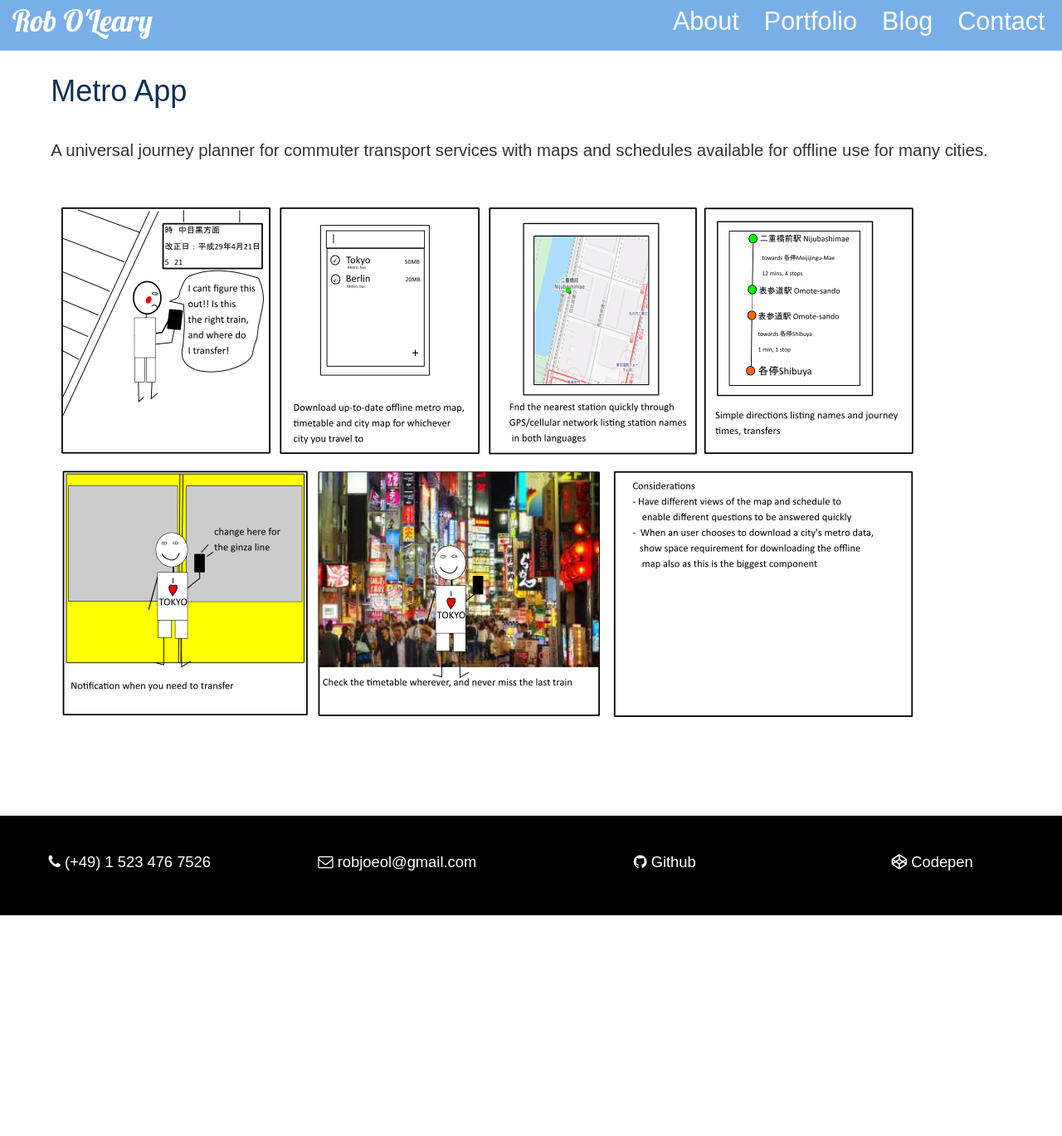
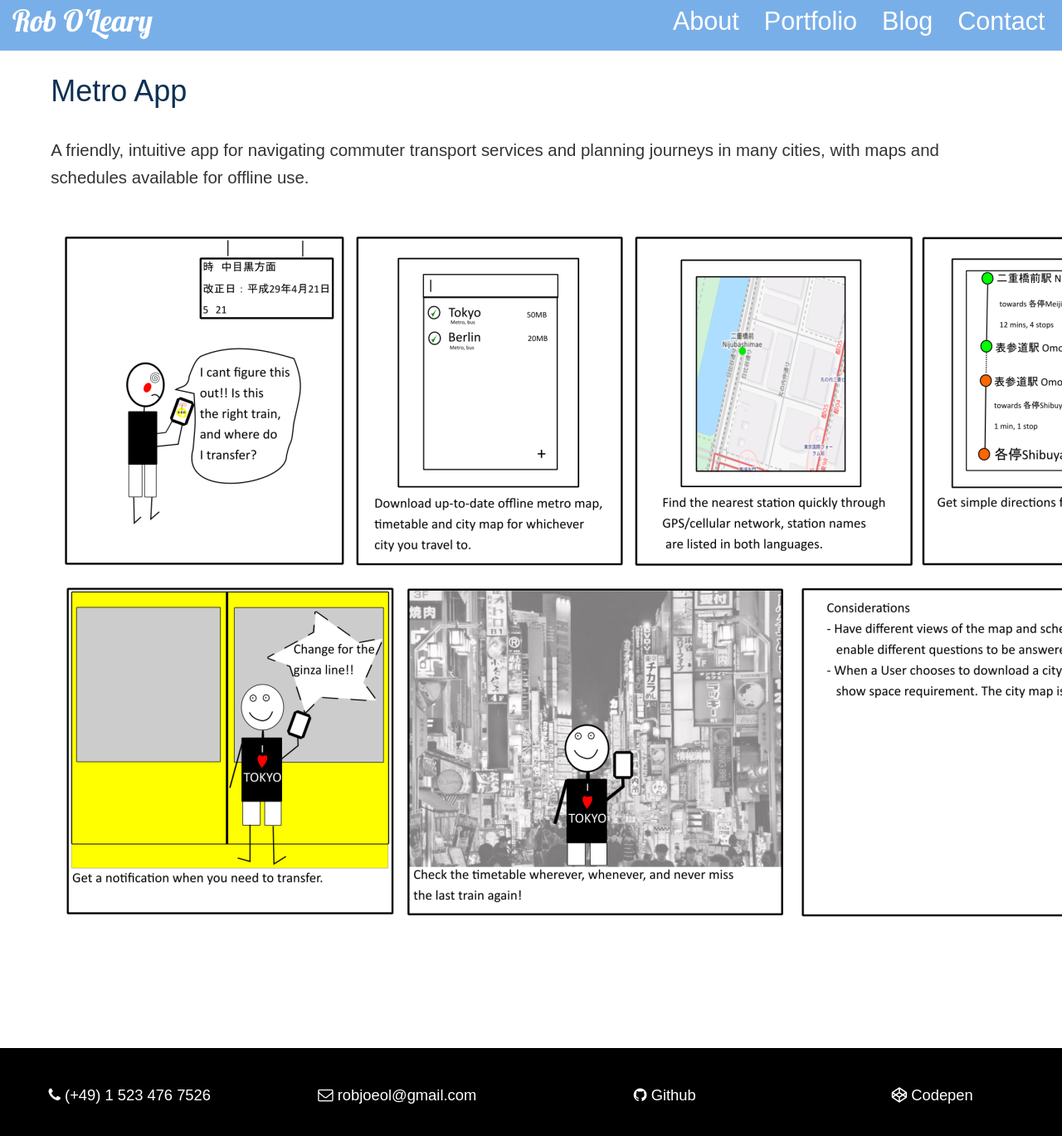
Before and after one commit to robole/robole.github.io, a Jekyll site: the page built from _pages/metro-app.html, in a window 1280 px wide and 1383 px high. Shown: the top 1369 px of the window at 83% size. Built offline with Jekyll 4.4.1, drawn with Linux system fonts in a browser that asks for light colours.

Commit message:
update metro app

```diff
--- a/_layouts/post.html
+++ b/_layouts/post.html
@@ -3,7 +3,7 @@
 {% include head.html %}
 
 <body data-spy="scroll" data-target=".navbar" >
-	<div id="toTopBtn" title="Return to top of page"><span class="fa fa-arrow-up toTopArrow"></span></div>
+	<div id="toTopBtn" title="Return to top of page"><span class="fa fa-chevron-circle-up toTopArrow"></span></div>
 	{% include post_navbar.html %}
 	{% include post_list.html %}
 
--- a/_pages/metro-app.html
+++ b/_pages/metro-app.html
@@ -5,6 +5,6 @@ permalink: /metro-app
 ---
 <div class="top-container content scrollable">
   <h1>Metro App</h1>
-  <p>A universal journey planner for commuter transport services with maps and schedules available for offline use for many cities.</p>
-  <img src="/assets/img/metro-app-storyboard.png" alt="metro app storyboard"/>
+  <p>A friendly, intuitive app for navigating commuter transport services and planning journeys in many cities, with maps and schedules available for offline use.</p>
+  <img src="/assets/img/0. Storyboard.png" alt="metro app storyboard"/>
 </div>
--- a/assets/css/main.css
+++ b/assets/css/main.css
@@ -12,7 +12,6 @@ position: fixed;
 font-size: 2em;
 line-height: 2em;
 color:black;
-margin: -.5em 0 0 -.5em;
 bottom: 5%;
 right: 5%;
 z-index: 100;
```
Also changed, not shown: assets/img/0. Storyboard.png (added), assets/img/metro-app-storyboard.png (deleted).
